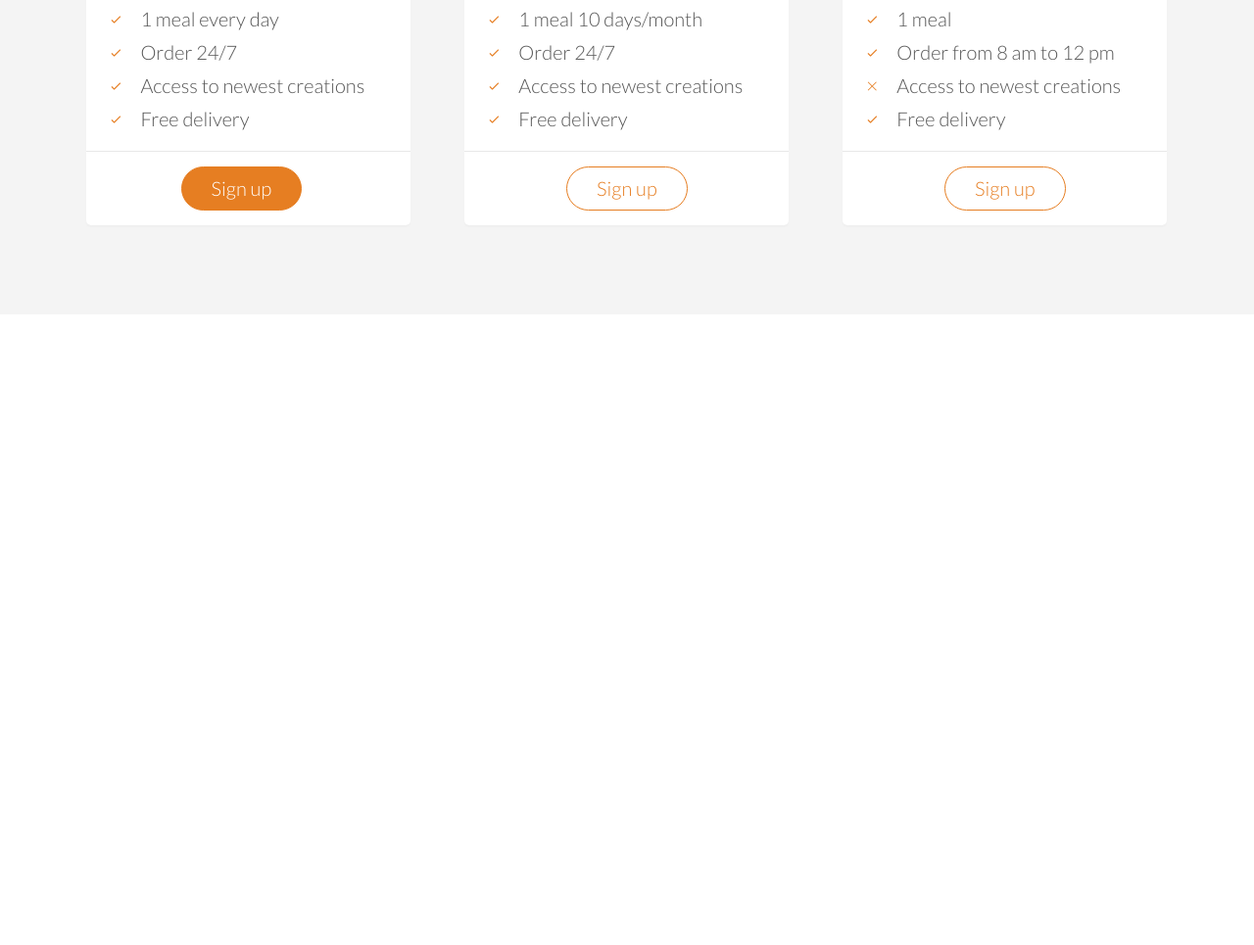
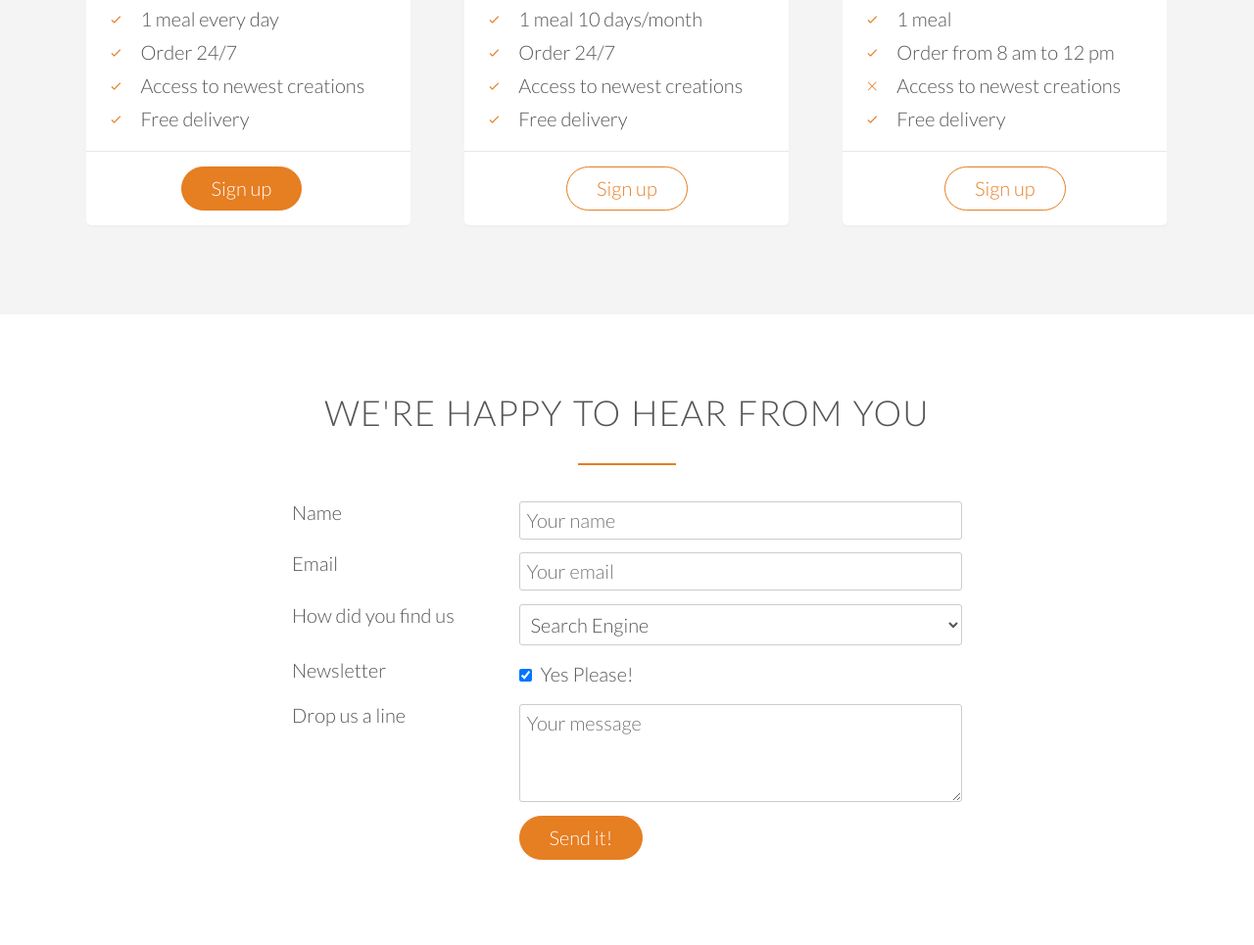
Before and after one commit to thomasramapuram/omnifoods, a plain HTML site: page index.html in a window 1280 px wide. Shown: the part 4300-5265 px from the top of the page at 98% size. Before the commit the page ends 4621 px from the top, so only its background shows below. Drawn offline with Linux system fonts and the light colour scheme; files whose address does not match are found by name.

Commit message:
Completed Chapter 54

```diff
--- a/index.html
+++ b/index.html
@@ -337,6 +337,68 @@
     </div>
   </div>
 </section>
+<section class="section-form">
+  <div class="row">
+    <h2>We're happy to hear from you</h2>
+  </div>
+  <div class="row">
+    <form method="post" action="#" class="contact-form">
+      <div class="row">
+        <div class="col span-1-of-3">
+          <label for="name">Name</label>
+        </div>
+        <div class="col span-2-of-3">
+          <input type="text" name="name" id="name" placeholder="Your name" required>
+        </div>
+      </div>
+      <div class="row">
+        <div class="col span-1-of-3">
+          <label for="email">Email</label>
+        </div>
+        <div class="col span-2-of-3">
+          <input type="email" name="email" id="email" placeholder="Your email" required>
+        </div>
+      </div>
+      <div class="row">
+        <div class="col span-1-of-3">
+          <label for="find-us">How did you find us</label>
+        </div>
+        <div class="col span-2-of-3">
+          <select name="find-us" id="find-us">
+            <option value="friends">Friends</option>
+            <option value="search" selected>Search Engine</option>
+            <option value="advertisement">Advertisement</option>
+          </select>
+        </div>
+      </div>
+      <div class="row">
+        <div class="col span-1-of-3">
+          <label for="news">Newsletter</label>
+        </div>
+        <div class="col span-2-of-3">
+          <input type="checkbox" name="news" id="news" checked> Yes Please!
+        </div>
+      </div>
+      <div class="row">
+        <div class="col span-1-of-3">
+          <label>Drop us a line</label>
+        </div>
+        <div class="col span-2-of-3">
+          <textarea name="message" placeholder="Your message"></textarea>
+        </div>
+      </div>
+      <div class="row">
+        <div class="col span-1-of-3">
+          <label>&nbsp;</label>
+        </div>
+        <div class="col span-2-of-3">
+          <input type="submit" value="Send it!">
+        </div>
+      </div>
+    </form>
+  </div>
+
+</section>
 </body>
 </html>
 
--- a/resources/css/style.css
+++ b/resources/css/style.css
@@ -7,7 +7,10 @@
   box-sizing: border-box;
 }
 
-html {
+html,
+textarea,
+select,
+input{
   background-color: #fff;
   color: #555;
   font-family: 'Lato', 'Arial', sans-serif;
@@ -141,7 +144,8 @@ a:visited {
 /*endregion*/
 /*region Generic - Buttons*/
 .btn:link,
-.btn:visited {
+.btn:visited,
+input[type=submit]{
   display: inline-block;
   padding: 10px 30px;
   font-weight: 300;
@@ -151,7 +155,8 @@ a:visited {
 }
 
 .btn-full:link,
-.btn-full:visited {
+.btn-full:visited,
+input[type=submit]{
   background-color: #e67e22;
   border: 1px solid #e67e22;
   color: #fff;
@@ -165,13 +170,17 @@ a:visited {
 }
 
 .btn:hover,
-.btn:active {
+.btn:active,
+input[type=submit]:hover,
+input[type=submit]:active{
   background-color: #cf6d17;
   border: 1px solid #cf6d17;
 }
 
 .btn-full:hover,
-.btn-full:active {
+.btn-full:active,
+input[type=submit]:hover,
+input[type=submit]:active {
 }
 
 .btn-ghost:hover,
@@ -435,3 +444,28 @@ header {
 }
 
 /*endregion*/
+/*region Contact-Form*/
+.contact-form{
+  width: 60%;
+  margin: 0 auto;
+}
+input[type=text],
+input[type=email],
+select,
+textarea {
+  width: 100%;
+  padding: 7px;
+  border-radius: 3px;
+  border: 1px solid #ccc;
+}
+
+textarea{
+  height: 100px;
+}
+input[type=checkbox]{
+  margin: 10px 5px 10px 0;
+}
+*:focus{
+  outline: none;
+}
+/*endregion*/
```
